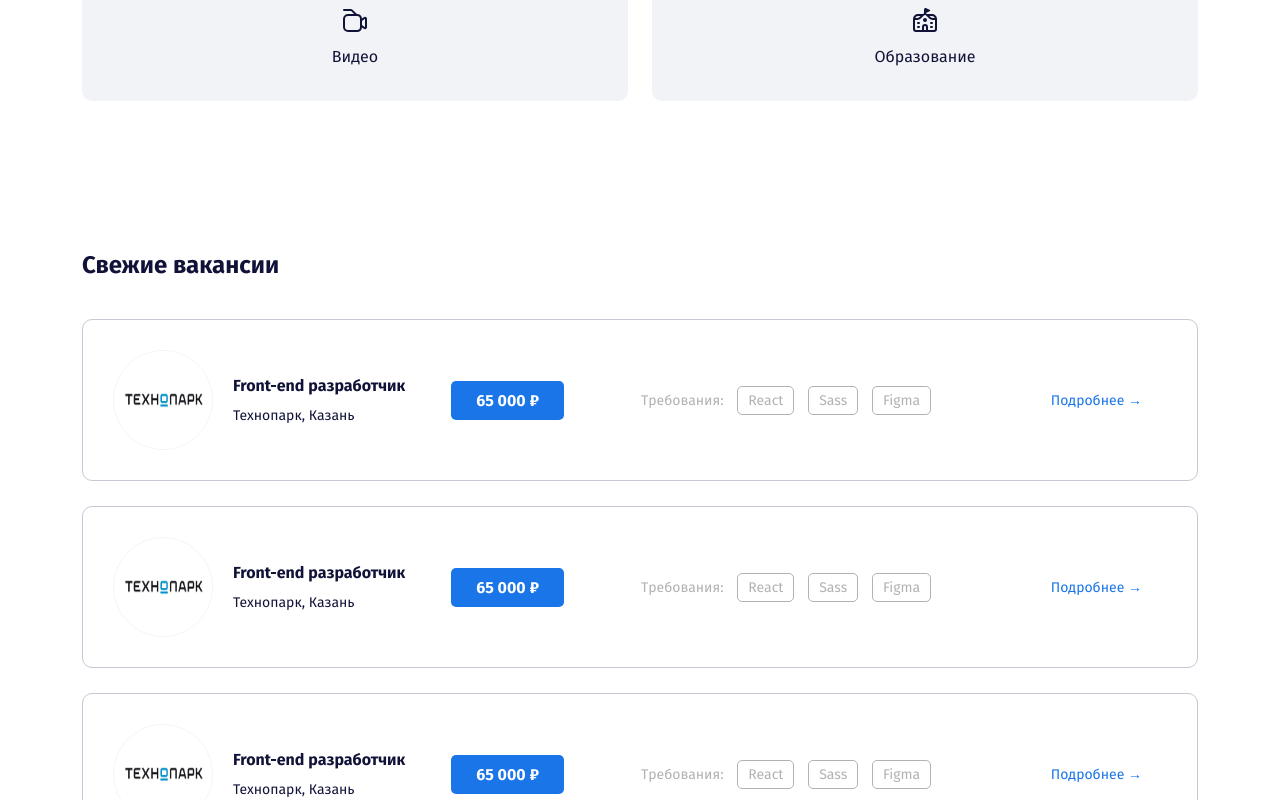
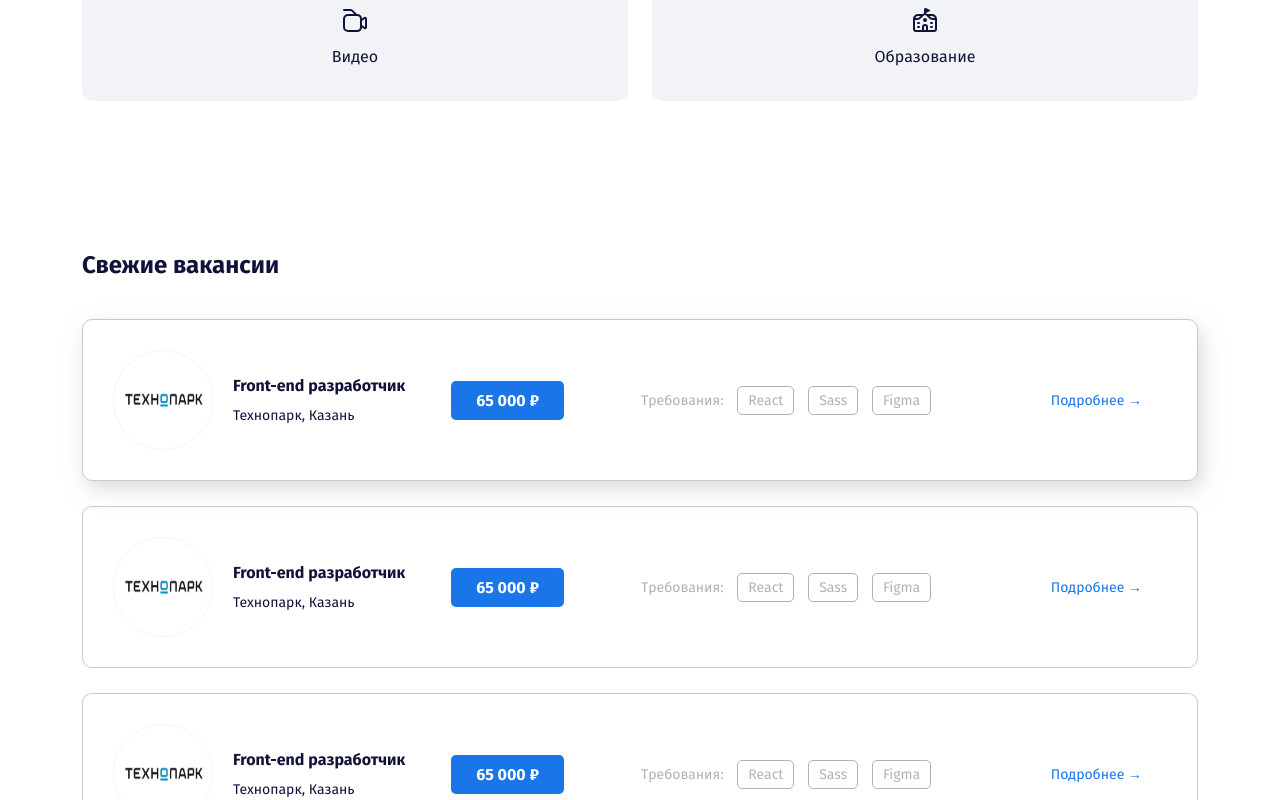
Before and after one commit to seregajd999/job, a plain HTML site: page index.html in a window 1280 px wide. In both pictures the pointer is over the element 640 px from the left and 1620 px from the top of the page. Shown: the part 1220-2020 px from the top of the page. Drawn offline with Linux system fonts and the light colour scheme.

Commit message:
Update style.css

```diff
--- a/css/style.css
+++ b/css/style.css
@@ -134,6 +134,13 @@ body{
   padding: 30px;
   margin-bottom: 25px;
 }
+/*Обьемные вкладки при наведении*/
+.offer:hover{
+
+    -webkit-box-shadow: 4px 8px 20px rgb(196 196 196 / 60%);
+    box-shadow: 4px 8px 20px rgb(196 196 196 / 60%);
+}
+
 .offer-img{
   width: 100px;
   height: 100px;
```
